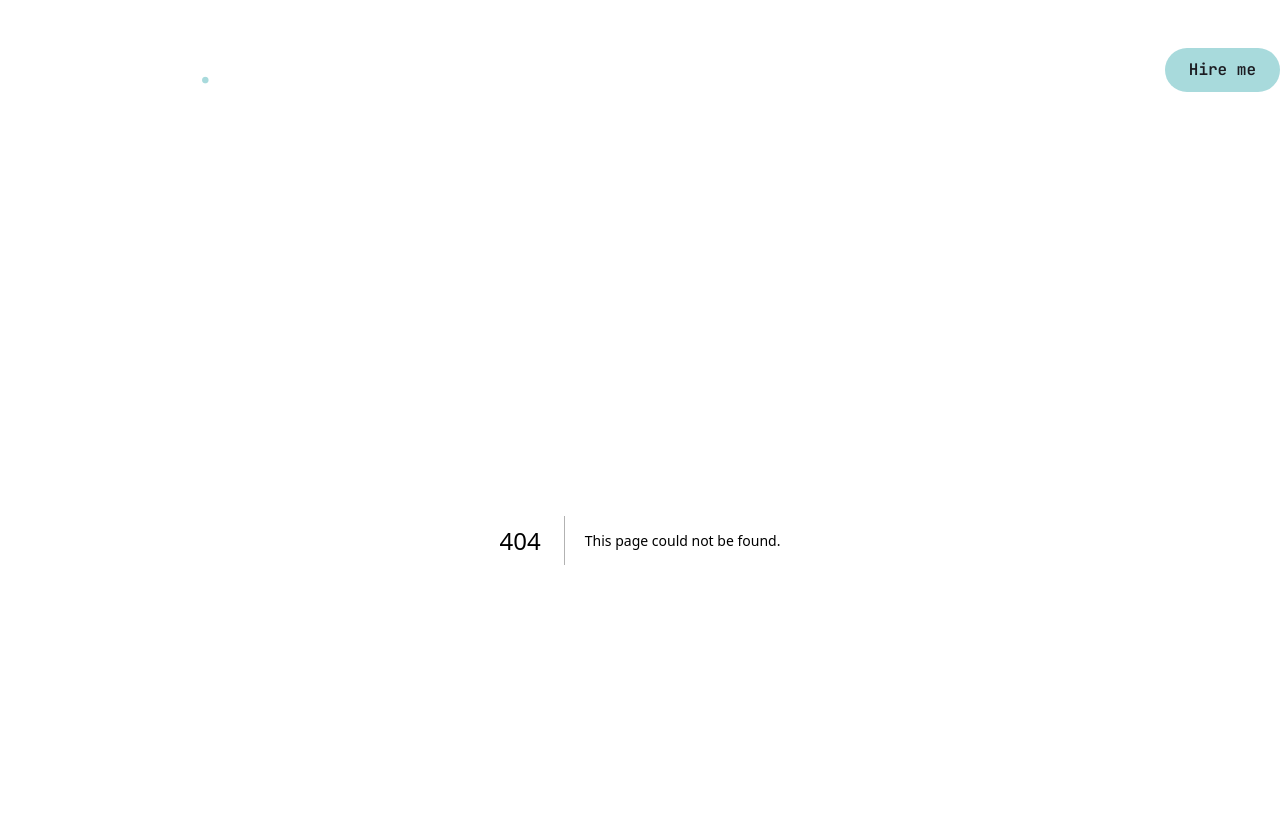
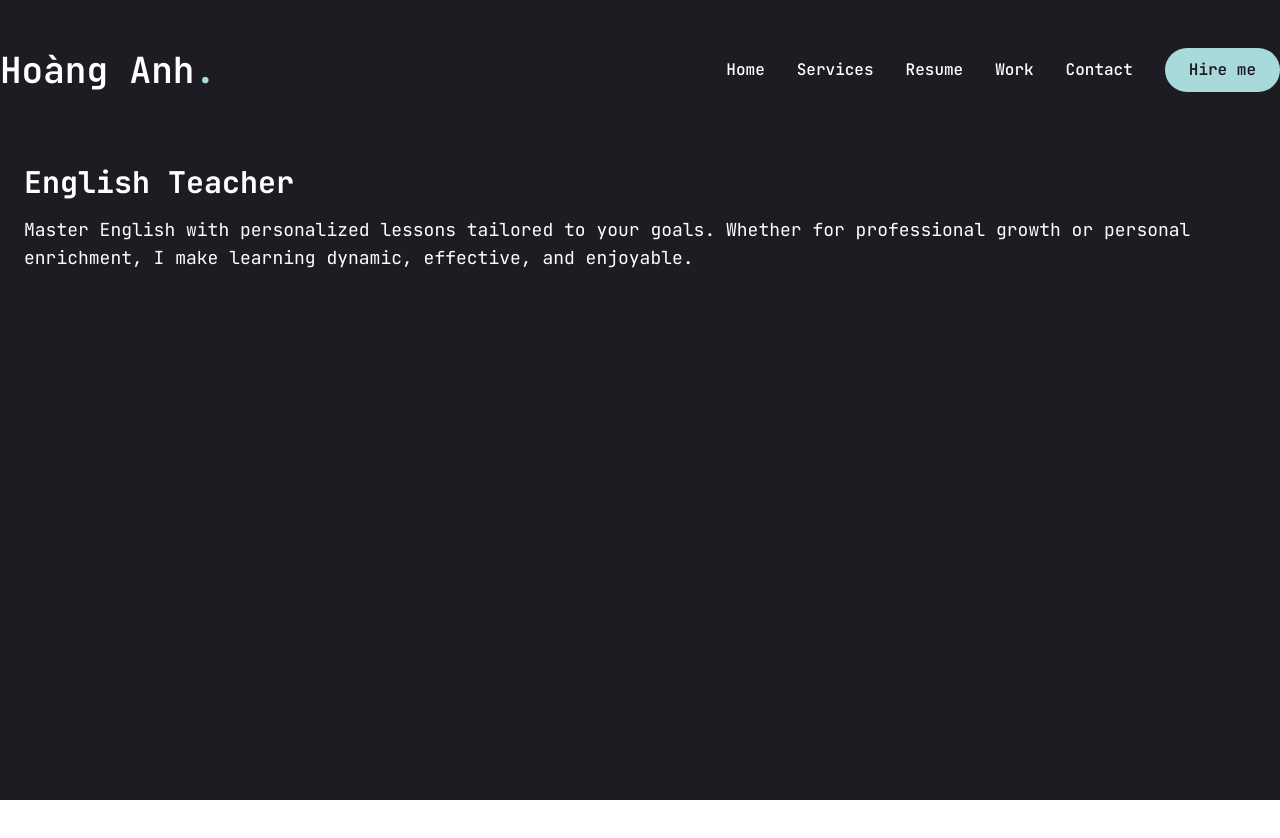
Before and after one commit to nguyennanhcd/Portfolio, a Next.js app: page /services/english-teaching in a window 1280 px wide. Before the commit this address had no page. Shown: the top 838 px of the page. After the commit the page ends 800 px from the top, so only its background shows below. Built offline with nearby package versions, Linux system fonts and the light colour scheme.

Commit message:
feat done creating dynamic pages for service

```diff
--- a/app/page.tsx
+++ b/app/page.tsx
@@ -75,7 +75,7 @@ export default async function Home() {
           </div>
 
           {/* Photo */}
-          <div className='order-1 xl:order-none mb-8 xl:mb-0 clip-path'>
+          <div className='order-1 xl:order-none mb-8 xl:mb-0'>
             <Photo />
           </div>
         </div>
--- /dev/null
+++ b/app/services/[slug]/page.tsx
@@ -0,0 +1,36 @@
+// app/services/[slug]/page.tsx
+import { services } from '@/constants/services'
+import { notFound } from 'next/navigation'
+import { JSX } from 'react'
+
+type Props = {
+  params: Promise<{ slug: string }>
+}
+
+export async function generateStaticParams() {
+  return services.map((service) => {
+    const slug = service.href.split('/').pop()
+    return { slug }
+  })
+}
+
+export default async function ServiceDetailPage({
+  params,
+}: Props): Promise<JSX.Element> {
+  const { slug } = await params
+
+  const service = services.find((s) =>
+    s.href.endsWith(slug),
+  )
+
+  if (!service) return notFound()
+
+  return (
+    <div className='p-6'>
+      <h1 className='text-3xl font-bold mb-4'>
+        {service.title}
+      </h1>
+      <p className='text-lg'>{service.description}</p>
+    </div>
+  )
+}
--- a/components/Photo.tsx
+++ b/components/Photo.tsx
@@ -19,7 +19,7 @@ const Photo = () => {
       >
         {/*Image */}
         <motion.div
-          className='w-[298px] h-[298px] xl:w-[498px] xl:h-[498px] mix-blend-lighten absolute '
+          className='w-[298px] h-[298px] xl:w-[498px] xl:h-[498px] mix-blend-lighten absolute clip-path'
           initial={{ opacity: 0 }}
           animate={{
             opacity: 1,
```
